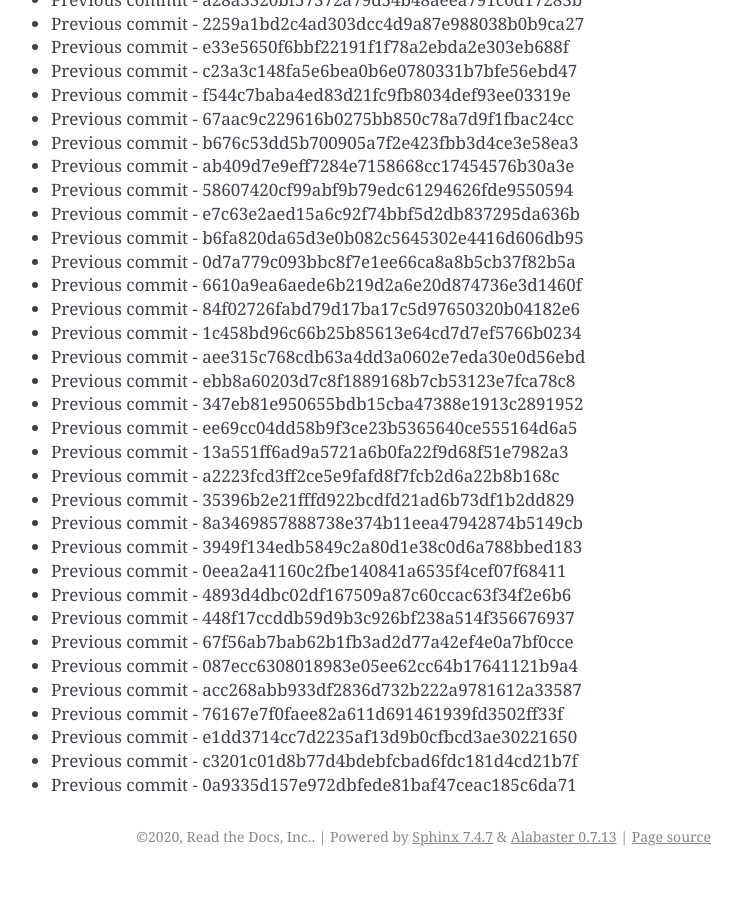
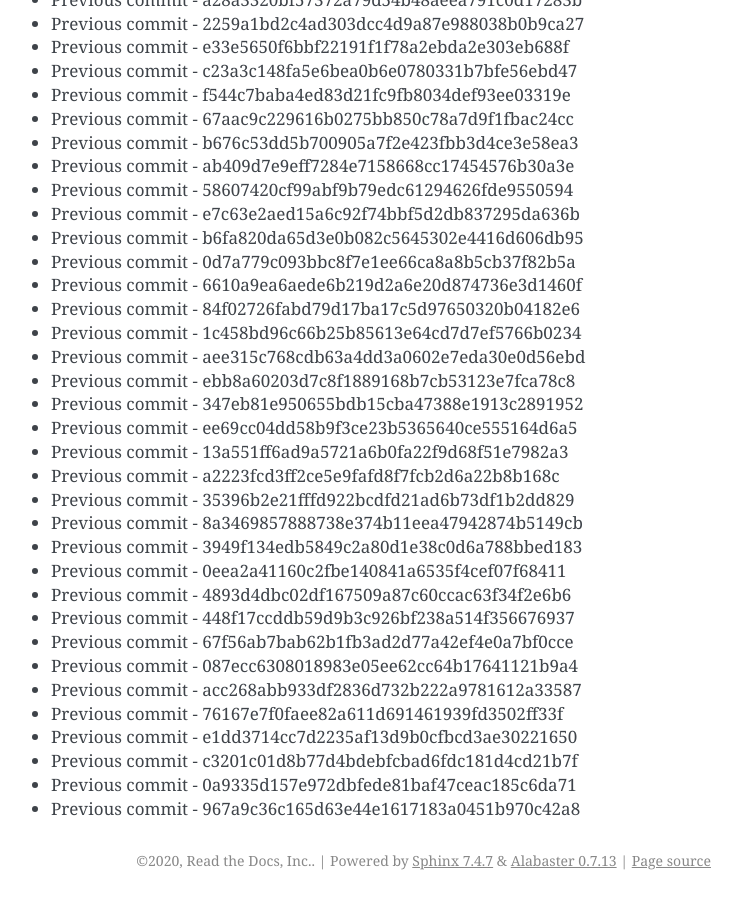
Before and after one commit to readthedocs/rtd-git-stresstest, a Sphinx documentation site: the page built from docs/updates.rst, in a window 1280 px wide and 900 px high, scrolled down 26285 px. Shown: the whole window, without its empty margins (399-1141 px from the left). Built offline with Sphinx 7.4.7, drawn with Linux system fonts in a browser that asks for light colours; before the commit the page ends 27161 px from its top, so only the background shows below that.

Commit message:
Generating commit from previous: 967a9c36c165d63e44e1617183a0451b970c42a8

```diff
--- a/docs/updates.rst
+++ b/docs/updates.rst
@@ -1136,3 +1136,4 @@ It can be tested for any performance characteristics.
 * Previous commit - e1dd3714cc7d2235af13d9b0cfbcd3ae30221650
 * Previous commit - c3201c01d8b77d4bdebfcbad6fdc181d4cd21b7f
 * Previous commit - 0a9335d157e972dbfede81baf47ceac185c6da71
+* Previous commit - 967a9c36c165d63e44e1617183a0451b970c42a8
```
